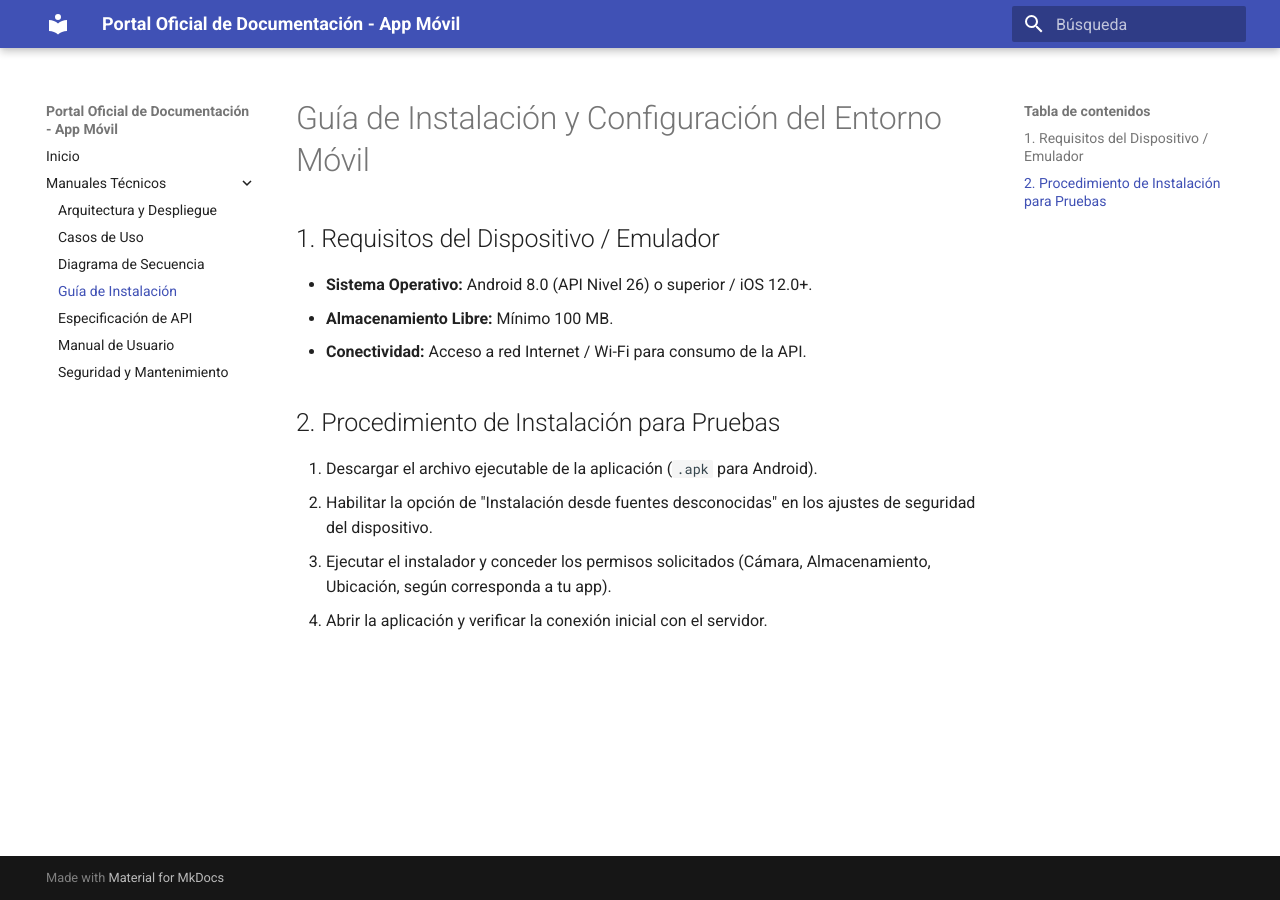
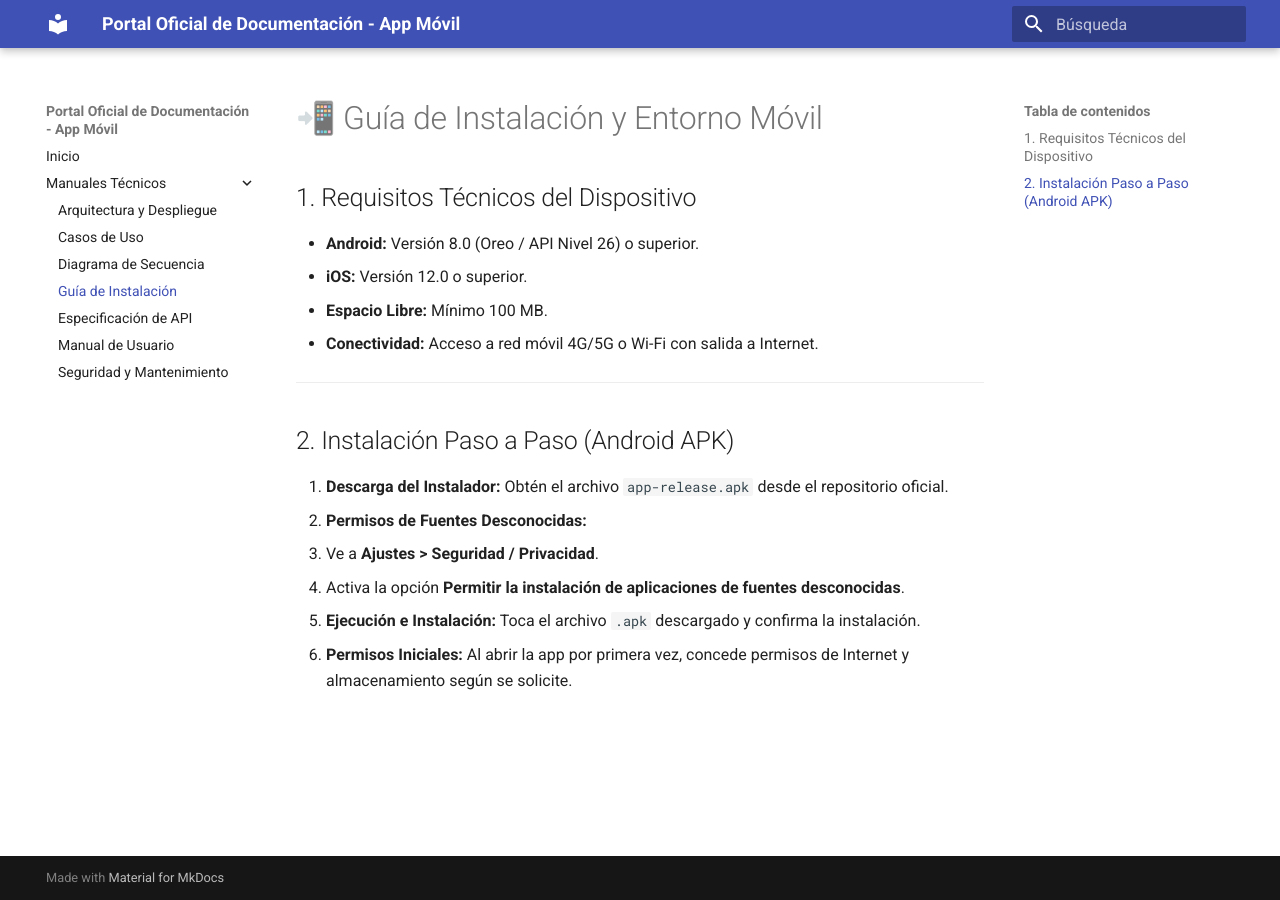
Before and after one commit to ReiskaDead/DocuAppMovilModulo35, an MkDocs documentation site: the page built from docs/instalacion_movil.md, in a window 1280 px wide. Built offline with MkDocs 1.6.1 and Material for MkDocs 9.7.7, drawn with Linux system fonts in a browser that asks for light colours.

```diff
--- a/docs/instalacion_movil.md
+++ b/docs/instalacion_movil.md
@@ -1,12 +1,19 @@
-# Guía de Instalación y Configuración del Entorno Móvil
+# 📲 Guía de Instalación y Entorno Móvil
 
-## 1. Requisitos del Dispositivo / Emulador
-* **Sistema Operativo:** Android 8.0 (API Nivel 26) o superior / iOS 12.0+.
-* **Almacenamiento Libre:** Mínimo 100 MB.
-* **Conectividad:** Acceso a red Internet / Wi-Fi para consumo de la API.
+## 1. Requisitos Técnicos del Dispositivo
 
-## 2. Procedimiento de Instalación para Pruebas
-1. Descargar el archivo ejecutable de la aplicación (`.apk` para Android).
-2. Habilitar la opción de "Instalación desde fuentes desconocidas" en los ajustes de seguridad del dispositivo.
-3. Ejecutar el instalador y conceder los permisos solicitados (Cámara, Almacenamiento, Ubicación, según corresponda a tu app).
-4. Abrir la aplicación y verificar la conexión inicial con el servidor.
+* **Android:** Versión 8.0 (Oreo / API Nivel 26) o superior.
+* **iOS:** Versión 12.0 o superior.
+* **Espacio Libre:** Mínimo 100 MB.
+* **Conectividad:** Acceso a red móvil 4G/5G o Wi-Fi con salida a Internet.
+
+---
+
+## 2. Instalación Paso a Paso (Android APK)
+
+1. **Descarga del Instalador:** Obtén el archivo `app-release.apk` desde el repositorio oficial.
+2. **Permisos de Fuentes Desconocidas:**
+   * Ve a **Ajustes > Seguridad / Privacidad**.
+   * Activa la opción **Permitir la instalación de aplicaciones de fuentes desconocidas**.
+3. **Ejecución e Instalación:** Toca el archivo `.apk` descargado y confirma la instalación.
+4. **Permisos Iniciales:** Al abrir la app por primera vez, concede permisos de Internet y almacenamiento según se solicite.
```
Also changed, not shown: docs/arquitectura_despliegue.md (+57 -0 lines), docs/index.md (+20 -3 lines), docs/manual_usuario.md (+31 -0 lines), docs/assets/extructura.png (added).
